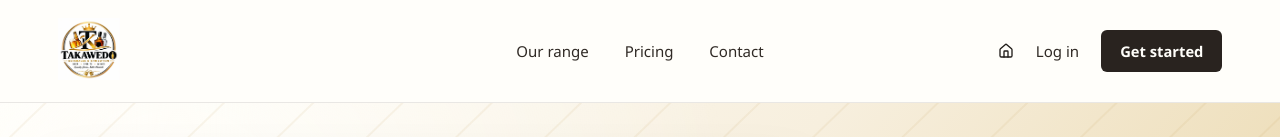
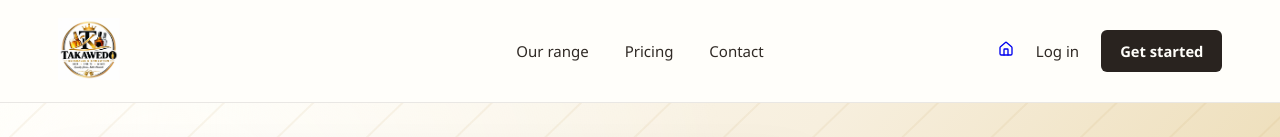
Before and after one commit to IsmaCoder024/oarps, a React app in the folder frontend/: page /register in a window 1280 px wide. Shown: the top 137 px of the page. Built offline with nearby package versions, Linux system fonts and the light colour scheme; no server answers; the HTML template or start-up script is replaced by a standard one.

Commit message:
Wrap House icon in Link to home

```diff
--- a/frontend/src/templates/Header.jsx
+++ b/frontend/src/templates/Header.jsx
@@ -83,7 +83,8 @@ export default function Header() {
         </nav>
 
         <div className="site-header__actions">
-          <House size={16} />
+          <Link to="/home"><House size={16} /></Link>
+
           {!loading && user ? (
             <>
               <span className="site-header__user">
```
